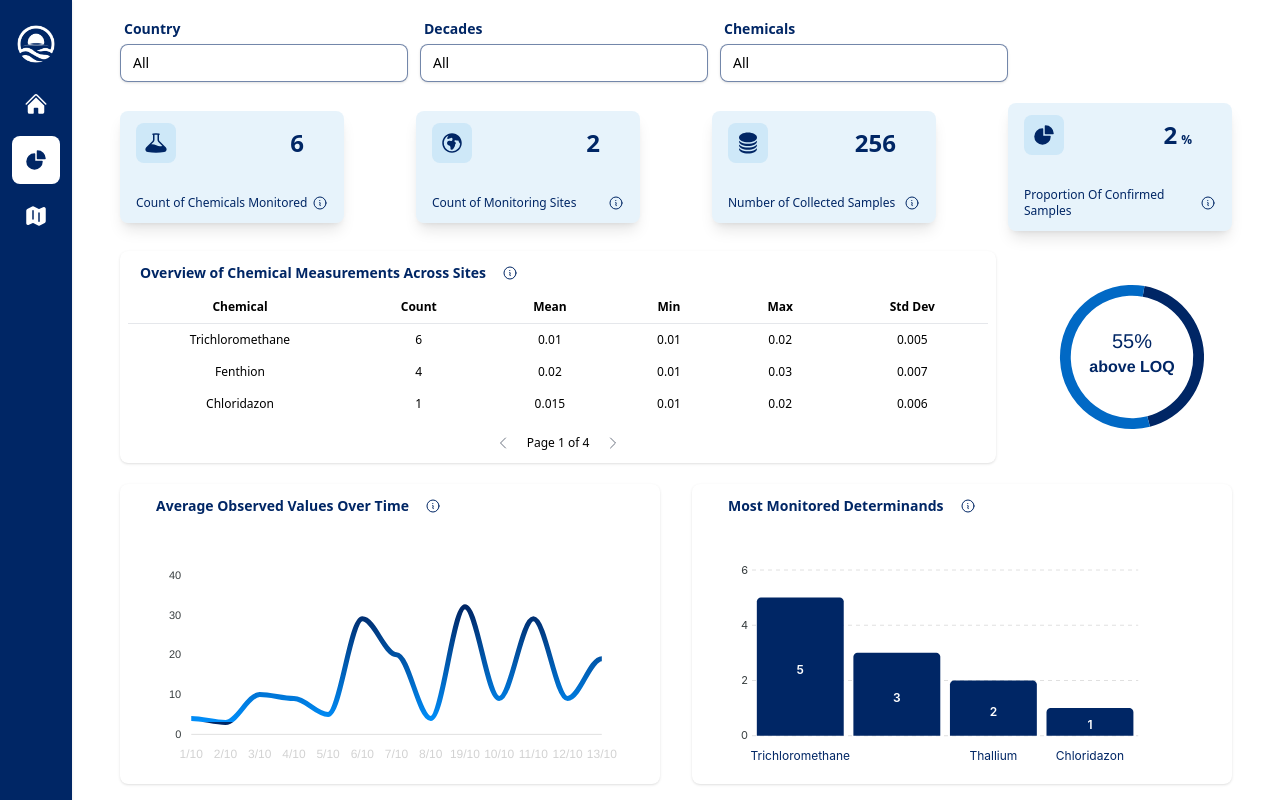
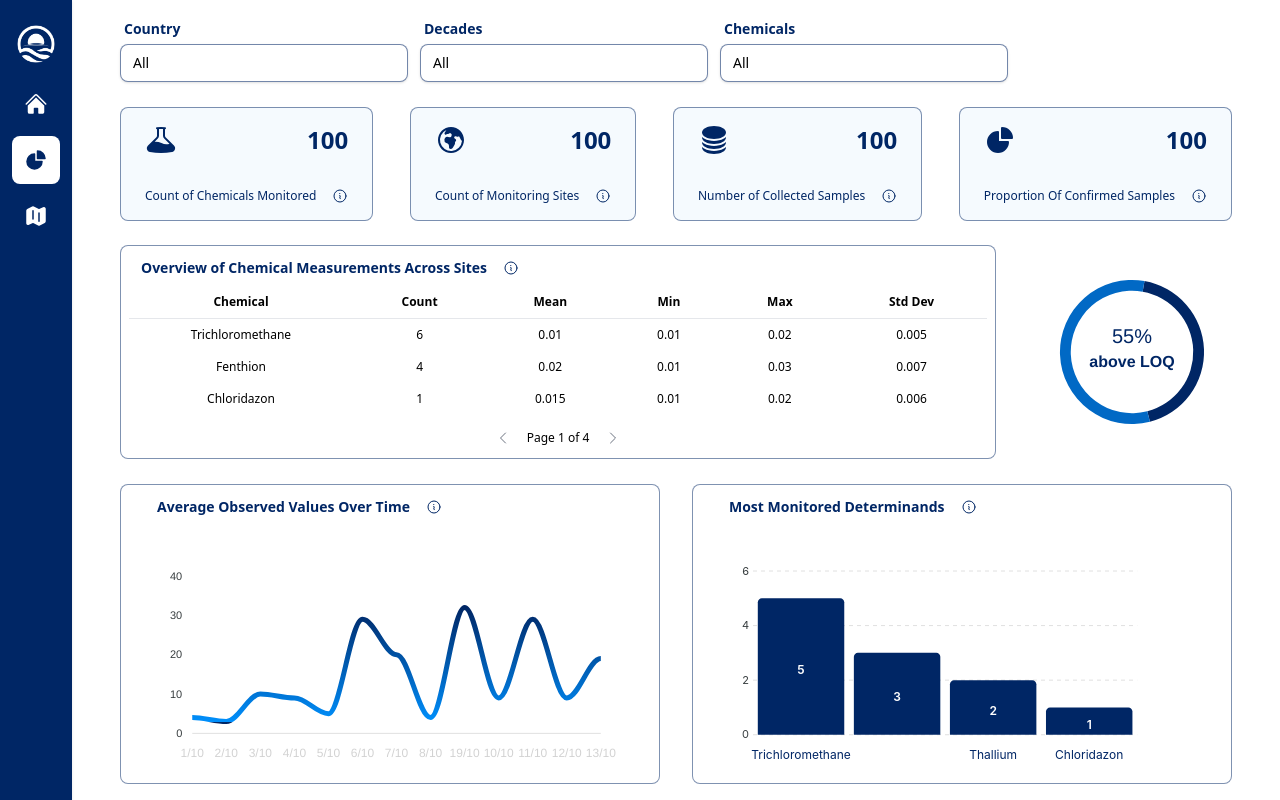
Before and after one commit to nessnos/blue_horizon, a Vue app in the folder webapp/: page /dashboard in a window 1280 px wide. Built offline with nearby package versions, Linux system fonts and the light colour scheme.

Commit message:
dashboard info cards; new design for info cards overall

```diff
--- a/webapp/src/components/pages/DashboardPage.vue
+++ b/webapp/src/components/pages/DashboardPage.vue
@@ -1,6 +1,6 @@
 <template>
   <div
-    class="flex h-full w-full flex-col items-start justify-between p-12 py-4 gap-2"
+    class="flex h-full w-full flex-col items-start justify-between gap-2 p-12 py-4"
   >
     <div class="flex flex-row gap-3">
       <SelectOption
@@ -23,115 +23,29 @@
       />
     </div>
     <div class="flex w-full flex-row items-center justify-between gap-2">
-      <div
-        class="h-fit min-h-24 w-56 rounded-lg bg-aqua/25 p-3 px-4 text-ocean shadow-lg"
-      >
-        <div class="flex flex-col items-start gap-8">
-          <div class="flex w-full flex-row items-center justify-between">
-            <Chemicals class="h-10 w-10 rounded-lg bg-aqua/35 fill-ocean p-2" />
-            <div class="pr-6 text-2xl font-bold">6</div>
-          </div>
-          <div class="flex w-full flex-row items-center justify-between">
-            <div class="text-xs font-normal">Count of Chemicals Monitored</div>
-            <div class="group relative">
-              <InformationCircleIcon
-                class="h-4 w-4 cursor-pointer text-ocean"
-              />
-
-              <!-- Tooltip -->
-              <div
-                class="translate-x-1/5 absolute right-0 top-6 z-10 hidden w-fit min-w-32 max-w-56 rounded-md bg-ocean px-2 py-1 text-center text-[0.7rem] text-white opacity-0 shadow-md transition-opacity duration-200 group-hover:block group-hover:opacity-100"
-              >
-                More info about chemicals monitored
-              </div>
-            </div>
-          </div>
-        </div>
-      </div>
-      <div
-        class="h-fit min-h-24 w-56 rounded-lg bg-aqua/25 p-3 px-4 text-ocean shadow-lg"
-      >
-        <div class="flex flex-col items-start gap-8">
-          <div class="flex w-full flex-row items-center justify-between">
-            <WebDomain class="h-10 w-10 rounded-lg bg-aqua/35 fill-ocean p-2" />
-            <div class="pr-6 text-2xl font-bold">2</div>
-          </div>
-          <div class="flex w-full flex-row items-center justify-between">
-            <div class="text-xs font-normal">Count of Monitoring Sites</div>
-            <div class="group relative">
-              <InformationCircleIcon
-                class="h-4 w-4 cursor-pointer text-ocean"
-              />
-
-              <!-- Tooltip -->
-              <div
-                class="translate-x-1/5 absolute right-0 top-6 z-10 hidden w-fit min-w-32 max-w-56 rounded-md bg-ocean px-2 py-1 text-center text-[0.7rem] text-white opacity-0 shadow-md transition-opacity duration-200 group-hover:block group-hover:opacity-100"
-              >
-                More info about monitoring sites
-              </div>
-            </div>
-          </div>
-        </div>
-      </div>
-      <div
-        class="h-fit min-h-24 w-56 rounded-lg bg-aqua/25 p-3 px-4 text-ocean shadow-lg"
-      >
-        <div class="flex flex-col items-start gap-8">
-          <div class="flex w-full flex-row items-center justify-between">
-            <Sample class="h-10 w-10 rounded-lg bg-aqua/35 fill-ocean p-2" />
-            <div class="pr-6 text-2xl font-bold">256</div>
-          </div>
-          <div class="flex w-full flex-row items-center justify-between">
-            <div class="text-xs font-normal">Number of Collected Samples</div>
-            <div class="group relative">
-              <InformationCircleIcon
-                class="h-4 w-4 cursor-pointer text-ocean"
-              />
-
-              <!-- Tooltip -->
-              <div
-                class="translate-x-1/5 absolute right-0 top-6 z-10 hidden w-fit min-w-32 max-w-56 rounded-md bg-ocean px-2 py-1 text-center text-[0.7rem] text-white opacity-0 shadow-md transition-opacity duration-200 group-hover:block group-hover:opacity-100"
-              >
-                More info about collected samples
-              </div>
-            </div>
-          </div>
-        </div>
-      </div>
-      <div
-        class="h-fit min-h-24 w-56 rounded-lg bg-aqua/25 p-3 px-4 text-ocean shadow-lg"
-      >
-        <div class="flex flex-col items-start gap-8">
-          <div class="flex w-full flex-row items-center justify-between">
-            <Proportion
-              class="h-10 w-10 rounded-lg bg-aqua/35 fill-ocean p-2"
-            />
-            <div class="pr-6 text-2xl font-bold">
-              2<span class="pl-1 text-xs">%</span>
-            </div>
-          </div>
-          <div class="flex w-full flex-row items-center justify-between">
-            <div class="text-left text-xs font-normal">
-              Proportion Of Confirmed Samples
-            </div>
-            <div class="group relative">
-              <InformationCircleIcon
-                class="h-4 w-4 cursor-pointer text-ocean"
-              />
-
-              <!-- Tooltip -->
-              <div
-                class="translate-x-1/5 absolute right-0 top-6 z-10 hidden w-fit min-w-32 max-w-56 rounded-md bg-ocean px-2 py-1 text-center text-[0.7rem] text-white opacity-0 shadow-md transition-opacity duration-200 group-hover:block group-hover:opacity-100"
-              >
-                More info about confirmed samples
-              </div>
-            </div>
-          </div>
-        </div>
-      </div>
+      <DashboardInformationCards
+        :icon="Chemicals"
+        title="Count of Chemicals Monitored"
+        value="100"
+      />
+      <DashboardInformationCards
+        :icon="WebDomain"
+        title="Count of Monitoring Sites"
+        value="100"
+      />
+      <DashboardInformationCards
+        :icon="Sample"
+        title="Number of Collected Samples"
+        value="100"
+      />
+      <DashboardInformationCards
+        :icon="Proportion"
+        title="Proportion Of Confirmed Samples"
+        value="100"
+      />
     </div>
     <div class="flex w-full flex-row items-center gap-8">
-      <div class="h-full min-h-fit w-full rounded-lg bg-white p-2 py-3 shadow">
+      <div class="h-full min-h-fit w-full rounded-lg bg-white p-2 py-3 border border-ocean/50">
         <div class="flex w-full flex-row items-center gap-4 px-3 py-2 pt-0">
           <div class="text-sm font-semibold text-ocean">
             Overview of Chemical Measurements Across Sites
@@ -207,7 +121,7 @@
       </div>
     </div>
     <div class="flex w-full flex-row items-center justify-between gap-8">
-      <div class="h-fit min-h-64 w-1/2 rounded-lg bg-white p-3 px-6 shadow">
+      <div class="h-fit min-h-64 w-1/2 rounded-lg bg-white p-3 px-6 border border-ocean/50">
         <div class="flex w-full flex-row items-center gap-4 px-3 py-2 pt-0">
           <div class="text-sm font-semibold text-ocean">
             Average Observed Values Over Time
@@ -225,7 +139,7 @@
         </div>
         <LineChart :chartData="data" />
       </div>
-      <div class="h-fit min-h-64 w-1/2 rounded-lg bg-white p-3 px-6 shadow">
+      <div class="h-fit min-h-64 w-1/2 rounded-lg bg-white p-3 px-6 border border-ocean/50">
         <div class="flex w-full flex-row items-center gap-4 px-3 py-2 pt-0">
           <div class="text-sm font-semibold text-ocean">
             Most Monitored Determinands
@@ -264,6 +178,7 @@ import Chemicals from "@/assets/icons/Chemicals.vue"
 import WebDomain from "@/assets/icons/WebDomain.vue"
 import Sample from "@/assets/icons/Sample.vue"
 import Proportion from "@/assets/icons/Proportion.vue"
+import DashboardInformationCards from "@/components/reusable/cards/DashboardInformationCards.vue"
 
 const route = useRoute()
 
--- a/webapp/src/components/pages/HomePage.vue
+++ b/webapp/src/components/pages/HomePage.vue
@@ -13,22 +13,22 @@
         <div class="font-bold">RIZON</div>
       </div>
     </div>
-    <div class="w-2/3 text-ocean">
+    <div class="w-2/3">
       Dive into detailed water quality metrics and statistics for Europe,
       sourced from the European Environment Agency (EEA). Gain insights into key
       indicators of water health across all European countries, presented in a
       user-friendly interface.
     </div>
-    <div class="text-xl font-semibold text-ocean">Try out</div>
+    <div class="text-xl font-semibold">Try out</div>
     <div class="flex flex-row gap-6 px-3">
       <HomeInformationCard
-        :icon="BarGraph"
+        :icon="ChartPieIcon"
         description="Access a dashboard with water quality metrics like pH, pollution, and availability. Filter by country or year to track trends and explore changes in water health over time."
         link="/dashboard"
         title="Statistics Dashboard"
       />
       <HomeInformationCard
-        :icon="MapPin"
+        :icon="MapIcon"
         description="Explore Europe’s water quality through an interactive map. Select countries to view detailed metrics, offering localized insights into water health and key statistics."
         link="/map"
         title="Interactive Map"
@@ -39,6 +39,5 @@
 
 <script lang="ts" setup>
 import HomeInformationCard from "@/components/reusable/cards/HomeInformationCard.vue"
-import BarGraph from "@/assets/icons/BarGraph.vue"
-import MapPin from "@/assets/icons/MapPin.vue"
+import { ChartPieIcon, MapIcon } from "@heroicons/vue/24/solid"
 </script>
--- a/webapp/src/components/pages/MapPage.vue
+++ b/webapp/src/components/pages/MapPage.vue
@@ -3,32 +3,32 @@
     <div
       class="col-span-3 flex h-full w-full flex-col items-start justify-start"
     >
-      <Europe class="mb-4 w-full" />
-      <div class="p-4 py-1 text-xs font-normal text-gray-500">
+      <Europe class="" />
+      <div class="p-4 text-xs font-normal text-gray-500">
         Comparison Mode :
         <span v-if="comparison">On</span>
         <span v-else>Off</span>
       </div>
     </div>
-    <div class="h-full overflow-scroll">
+    <div class="overflow-scroll w-screen/3 right-0 h-full">
       <div
         v-if="!selectedCountry.length"
-        class="flex h-full w-full flex-col items-center justify-center px-6 py-4"
+        class="flex h-full flex-col items-center py-10"
       >
-        <div v-if="!comparison" class="min-h-56 py-12 text-lg text-ocean">
+        <div v-if="!comparison" class="min-h-56 text-lg text-ocean">
           <span class="font-semibold">Select a country </span>
           <span class="font-normal"
             >to explore its water quality metrics in detail.</span
           >
         </div>
-        <div v-else class="min-h-56 py-12 text-lg text-ocean">
+        <div v-else class="min-h-56 text-lg text-ocean">
           <span class="font-semibold">Select two countries </span>
           <span class="font-normal"
             >to explore their water quality metrics in detail and compare.</span
           >
         </div>
-        <div class="py-12 text-sm text-ocean">
-          <div class="flex w-full flex-row items-end justify-start gap-5 pb-2">
+        <div class="pr-4 text-sm text-ocean flex flex-col gap-4">
+          <div class="flex w-full flex-row items-end justify-start gap-5">
             <div>
               Want to <span class="font-semibold">compare</span> two countries?
             </div>
@@ -44,16 +44,16 @@
               />
             </Switch>
           </div>
-          <div class="py-4">
+          <div>
             Enable comparison mode using the switch above and click on two
             countries to see side-by-side insights into their water quality
             data.
           </div>
         </div>
       </div>
-      <div v-if="selectedCountry.length" class="h-full w-full">
+      <div v-if="selectedCountry.length" class="">
         <!-- If more than one country is selected -->
-        <div v-if="selectedCountry.length > 1" class="h-full w-full">
+        <div v-if="selectedCountry.length > 1" class="">
           <div class="w-fit min-w-full">
             <table class="w-full border border-gray-300">
               <thead>
--- a/webapp/src/components/reusable/buttons/DefaultButton.vue
+++ b/webapp/src/components/reusable/buttons/DefaultButton.vue
@@ -2,7 +2,7 @@
   <div class="group relative">
     <RouterLink
       :to="parsedTo"
-      class="rounded-lg bg-ocean px-3 py-2 text-sm text-white transition-all duration-200 ease-in-out hover:bg-gray-100/55 hover:text-ocean hover:outline hover:outline-1 hover:outline-ocean"
+      class="rounded-lg bg-ocean px-3 py-2 text-sm text-white transition-all duration-200 ease-in-out hover:bg-blue-900"
     >
       {{ label }}
     </RouterLink>
--- a/webapp/src/components/reusable/cards/DashboardInformationCards.vue
+++ b/webapp/src/components/reusable/cards/DashboardInformationCards.vue
@@ -1,11 +1,37 @@
-<script setup lang="ts">
+<template>
+  <div class="h-30 w-fit rounded-lg border border-ocean/50 bg-aqua/10 px-6 py-4 text-ocean">
+    <div class="flex flex-col items-start gap-8">
+      <div class="flex w-full flex-row items-center justify-between">
+        <component
+          :is="icon"
+          class="size-8 text-ocean"
+        />
+        <div class="text-2xl font-bold">{{ value }}</div>
+      </div>
+      <div class="flex w-full flex-row justify-between">
+        <div class="text-xs font-normal">{{ title }}</div>
+        <div class="group relative pl-4">
+          <InformationCircleIcon class="h-4 w-4 cursor-pointer text-ocean" />
 
-</script>
-
-<template>
-
+          <!-- Tooltip -->
+          <div
+            class="translate-x-1/5 absolute right-0 top-6 z-10 hidden w-fit min-w-32 max-w-56 rounded-md bg-black/80 px-2 py-1 text-center text-[0.7rem] text-white opacity-0 shadow-md transition-opacity duration-200 group-hover:block group-hover:opacity-100"
+          >
+            More info about collected samples
+          </div>
+        </div>
+      </div>
+    </div>
+  </div>
 </template>
 
-<style scoped>
+<script lang="ts" setup>
+import { defineProps } from "vue"
+import { InformationCircleIcon } from "@heroicons/vue/24/outline"
 
-</style>
+defineProps<{
+  title: string
+  value: string | number
+  icon: any
+}>()
+</script>
--- a/webapp/src/components/reusable/cards/HomeInformationCard.vue
+++ b/webapp/src/components/reusable/cards/HomeInformationCard.vue
@@ -1,6 +1,6 @@
 <template>
   <div
-    class="flex h-80 w-64 flex-col items-start justify-between gap-2 rounded-lg border-[0.5px] border-gray-300 bg-gray-100/55 px-6 py-4 shadow"
+    class="flex h-80 w-64 flex-col items-start justify-between gap-2 rounded-lg border border-ocean/50 bg-aqua/10 px-6 py-4"
   >
     <div class="relative h-full w-full p-1 flex flex-col items-center">
       <component :is="icon" class="text-ocean size-20" />
```
